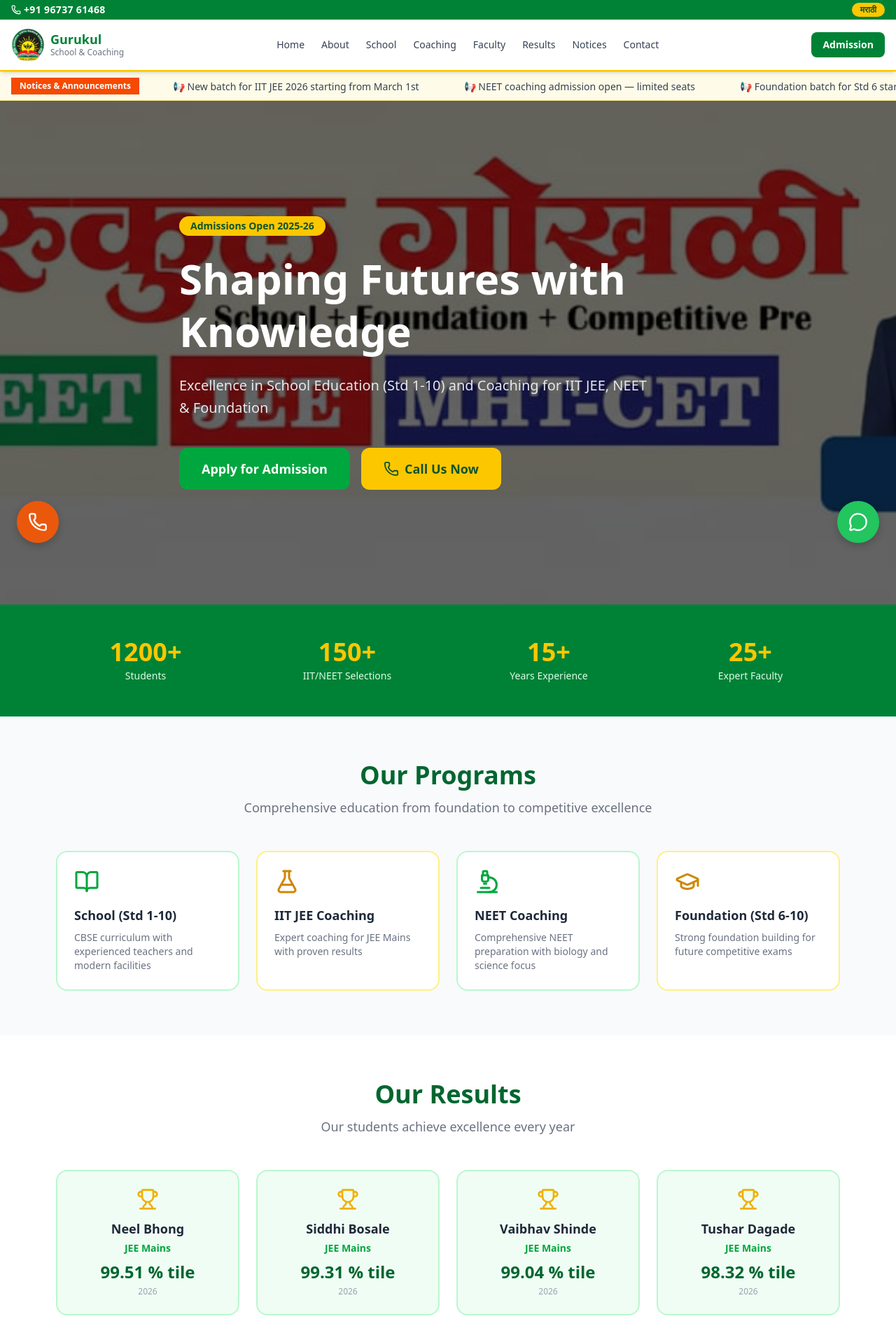
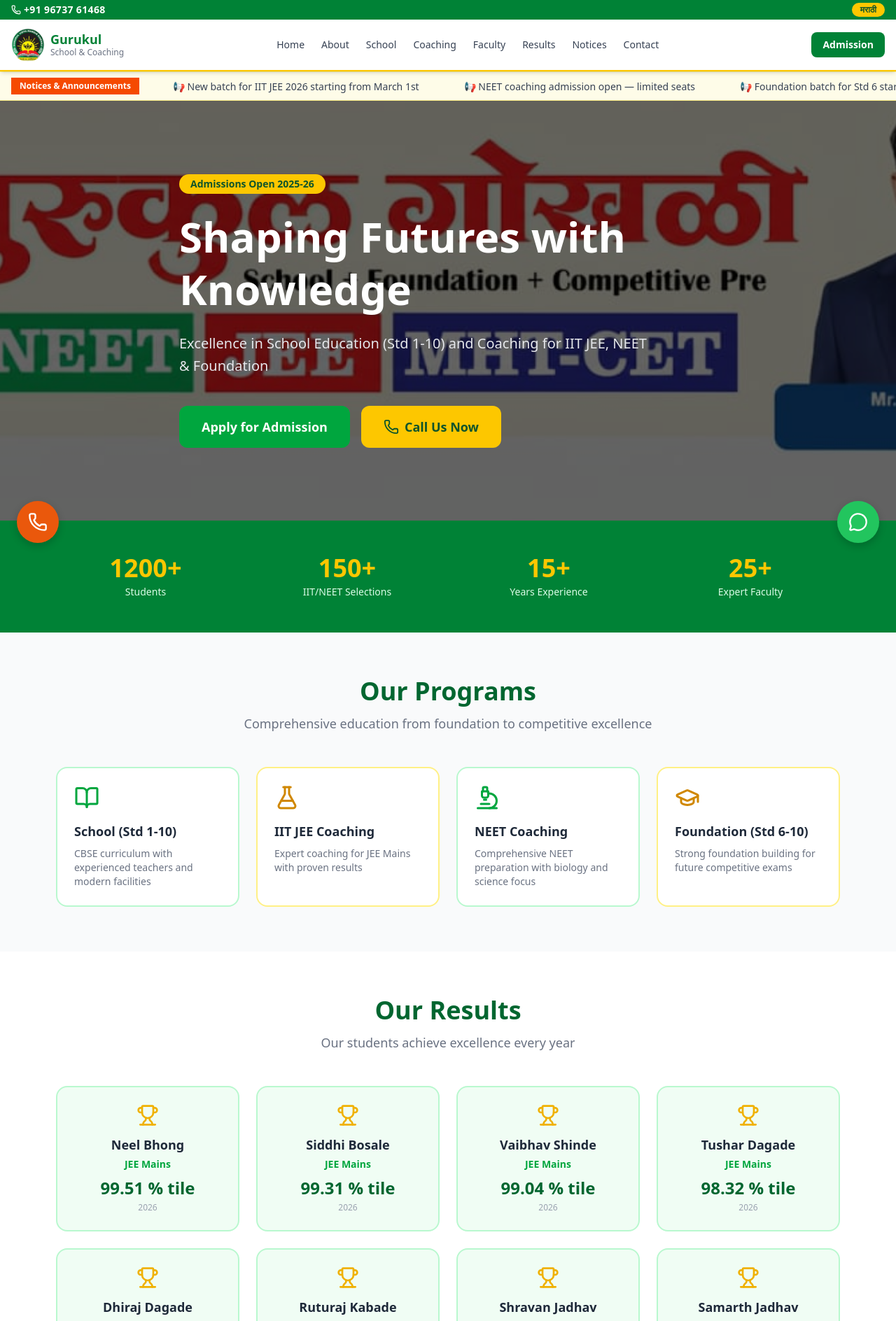
Before and after one commit to kalelchaitanya64-sys/gurukul-vidyamandir-website, a Next.js app in the folder frontend/: page /en in a window 1280 px wide. Shown: the top 1888 px of the page at 70% size. Built offline with nearby package versions, Linux system fonts and the light colour scheme.

Commit message:
fix: adjust hero section height for banner image proportions

```diff
--- a/frontend/src/components/home/HeroSection.tsx
+++ b/frontend/src/components/home/HeroSection.tsx
@@ -10,13 +10,14 @@ export default function HeroSection() {
   const locale = useLocale()
 
   return (
-    <section className="relative min-h-[90vh] flex items-center">
+    <section className="relative min-h-[60vh] md:min-h-[75vh] flex items-center overflow-hidden">
       <div className="absolute inset-0 z-0">
         <Image
           src="/images/hero-banner.jpeg"
           alt="Gurukul School"
           fill
-          className="object-cover object-center"
+          sizes="100vw"
+          className="object-cover object-center scale-105"
           priority
         />
         <div className="absolute inset-0 bg-black/60" />
--- a/frontend/src/components/home/ResultsHighLight.tsx
+++ b/frontend/src/components/home/ResultsHighLight.tsx
@@ -9,6 +9,9 @@ const results = [
   { name: 'Vaibhav Shinde', exam: 'JEE Mains', score: '99.04 % tile', year: 2026 },
   { name: 'Tushar Dagade', exam: 'JEE Mains', score: '98.32 % tile', year: 2026 },
   { name: 'Dhiraj Dagade', exam: 'JEE Mains', score: '97.68 % tile', year: 2026 },
+  { name: 'Ruturaj Kabade', exam: 'JEE Mains', score: '97.37 % tile', year: 2026 },
+  { name: 'Shravan Jadhav', exam: 'JEE Mains', score: '96.98 % tile', year: 2026 },
+  { name: 'Samarth Jadhav', exam: 'JEE Mains', score: '95.61 % tile', year: 2026 },
 ]
 
 export default function ResultsHighlight() {
```
